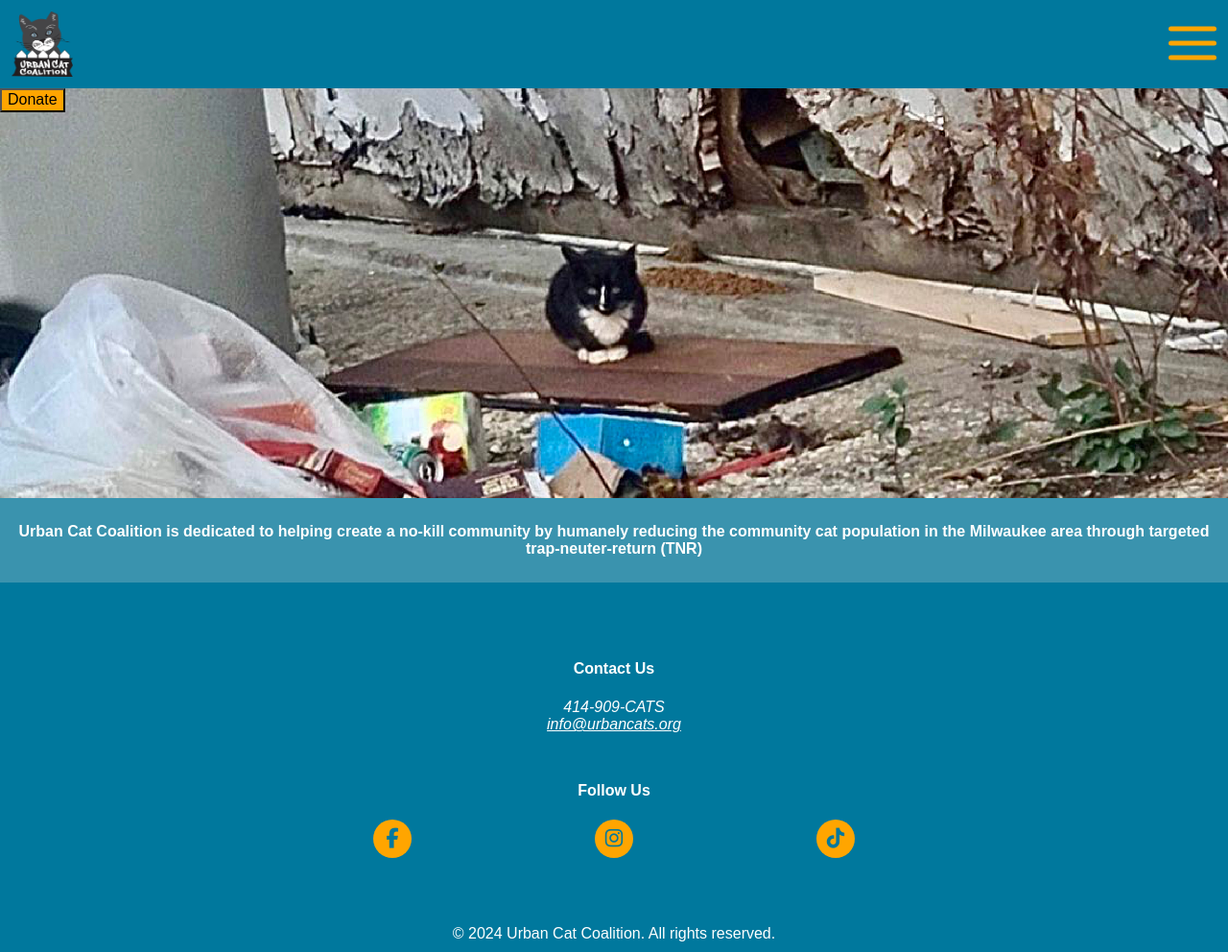
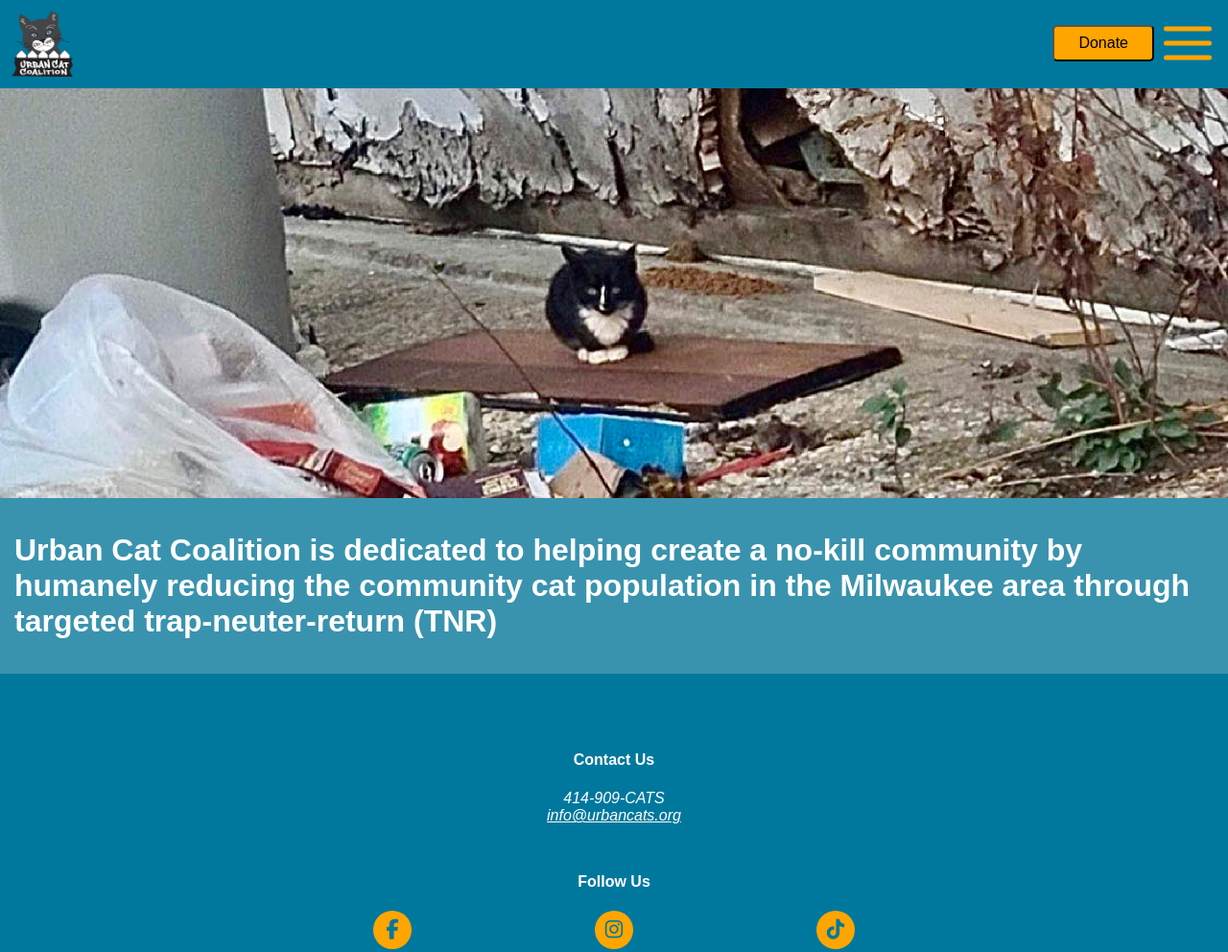
Before and after one commit to Sara-414/Urban-Cat-Site, a website built with Parcel: page index.html in a window 1280 px wide. Shown: the top 992 px of the page at 96% size. Built offline with nearby package versions, Linux system fonts and the light colour scheme.

Commit message:
Moved donate button to nav bar

```diff
--- a/css/main.css
+++ b/css/main.css
@@ -12,7 +12,7 @@
    ========================================================================== */
 
 html {
-  color: #222;
+  color: #fff; /*222 color changed to white*/
   font-size: 1em;
   line-height: 1.4;
 }
@@ -123,31 +123,37 @@ footer {
   flex-flow: row wrap;
 }
 
-header h1 {
-  color: #fff;
-  font-size: 1rem;
-  padding: 15px;
+nav {
+  padding: .75rem;
+  display: flex;
+  background-color: #00789d;
 }
 
 nav img {
   width: 4rem;
   padding: 0;
   margin: 0;
-  display: flex;
 }
 
 nav figure {
   margin: 0;
 }
 
+nav button {
+  background-color: orange;
+  padding: 8px 25px;
+  border-radius: 5px;
+}
+
+.donate-button {
+  align-items: center;
+  margin-left: auto;
+  margin-top: 14px;
+  position: relative;
+}
+
 ul {
   list-style-type: none;
-}
-
-nav {
-  padding: .75rem;
-  display: flex;
-  background-color: #00789d;
 }
 
 .menu-full {
@@ -176,6 +182,7 @@ nav {
   width: 50px;
   margin-left: auto;
   position: relative;
+  margin: 0 5px 0 10px;
 }
 
 .ham-menu span {
@@ -216,9 +223,15 @@ nav {
   transform: translate(-50%, -50%) rotate(-45deg);
 }
 
-header a {
+.menu-full a {
   color: #fff; /* White text color for navigation links */
   text-decoration: none;
+}
+
+h1 {
+  color: #fff;
+  font-size: 1rem;
+  padding: 15px;
 }
 
 footer {
@@ -279,10 +292,6 @@ footer .copyright {
   height: auto;
 }
 
-.hero-img input {
-  background-color: orange;
-  position: absolute;
-}
 
 /* ==========================================================================
    Helper classes
--- a/index.html
+++ b/index.html
@@ -33,6 +33,11 @@
           <img src="img/ucc-logo.png" alt="Urban Cat Coalition Logo">
         </a>
       </figure>
+      <div class="donate-button">
+        <a href="donate/index.html">
+          <button>Donate</button>
+        </a>
+      </div>
       <div class="ham-menu">
         <span></span>
         <span></span>
@@ -51,18 +56,16 @@
         <li><a href="donate/index.html">Donate</a></li>
       </ul>
     </div>
-    <div class="content-wrapper"></div>
+  </header>
+  <div class="content-wrapper">
     <div class="hero-img">
       <img src="img/ucc-web-cover.jpg" alt="Milwaukee street kitten">
-      <input type="button" value="Donate">
     </div>
-  </div>
-    <div class="content-wrapper">
+    </div>
       <h1>
         Urban Cat Coalition is dedicated to helping create a no-kill community by humanely reducing the community cat population in the Milwaukee area through targeted trap-neuter-return (TNR)</h1>
     </div>
-  </header>
-
+  </div>
   <section>
   </section>
 
```
Also changed, not shown: adopt/index.html (+20 -0 lines), barn-cats/index.html (+5 -0 lines), donate/index.html (+5 -0 lines), foster/index.html (+5 -0 lines), shop/index.html (+5 -0 lines), tnr/index.html (+5 -0 lines), volunteer/index.html (+5 -0 lines), who-we-are/index.html (+5 -0 lines).
